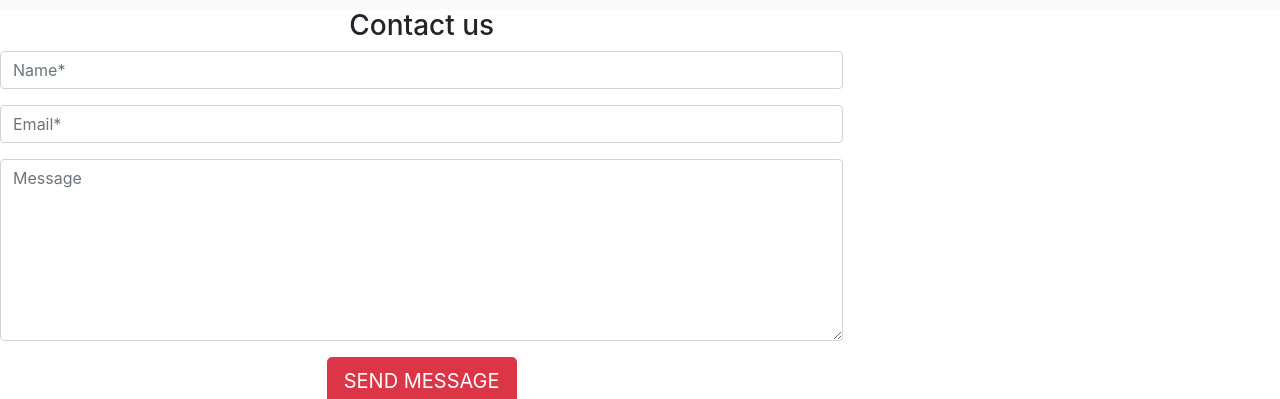
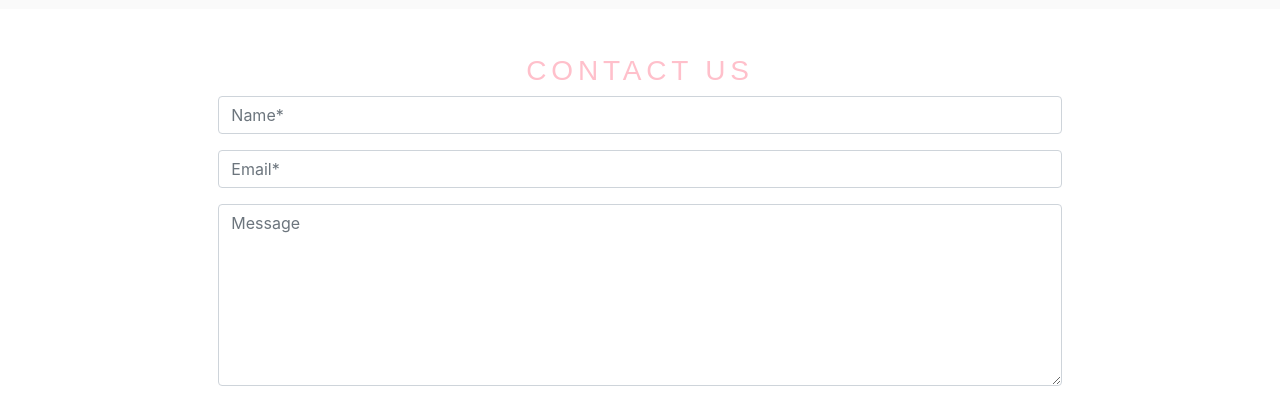
Before and after one commit to Code-Institute-Submissions/Lockdown-Cocktail-V2, a plain HTML site: page contact.html in a window 1280 px wide. Shown: the part 341-740 px from the top of the page. Drawn offline with nearby package versions, Linux system fonts and the light colour scheme; a script that the page names is missing; a web font is replaced by a local one.

Commit message:
Add css for contact form

```diff
--- a/assets/css/style.css
+++ b/assets/css/style.css
@@ -81,6 +81,36 @@
     font-family: 'Antic Didone', serif;
 }
 
+/*--------Contact Form--------*/
+
+.contact-form {
+    margin: 0 auto;
+}
+
+.contact-us h3 {
+    font-family: "Raleway", sans-serif;
+    color: pink;
+    letter-spacing: 0.3rem;
+    text-transform: uppercase;
+    padding: 45px 0px 0px 0px;
+
+}
+
+.contact-us h6 {
+    font-family: "Raleway", sans-serif;
+    color: #fafafa;
+    letter-spacing: 0.3rem;
+    padding: 0px 0px 55px 0px;
+}
+
+.contact-button {
+    font-family: "Raleway", sans-serif;
+    color: #fafafa;
+    letter-spacing: 0.3rem;
+    background-color: pink !important;
+    border-color: #80DED9; important;
+}
+
 /*---------Footer Container---------*/
 
 .footer-container__title-right {
```
